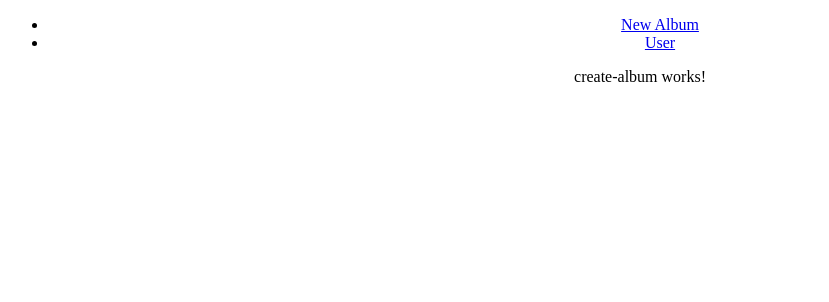
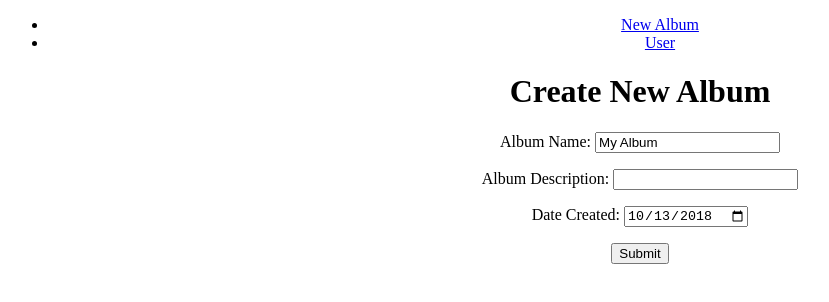
Before and after one commit to prudepixie/album, an Angular app: page /album in a window 1280 px wide. Shown: the top 302 px of the page, without its empty margins (0-829 px from the left). Built offline with nearby package versions, Linux system fonts and the light colour scheme.

Commit message:
create album form

```diff
--- a/src/app/app.module.ts
+++ b/src/app/app.module.ts
@@ -1,5 +1,6 @@
 import { BrowserModule } from '@angular/platform-browser';
 import { NgModule } from '@angular/core';
+import { ReactiveFormsModule } from '@angular/forms';
 
 import { AppComponent } from './app.component';
 import { NavComponent } from './shared/nav/nav.component';
@@ -18,7 +19,8 @@ import { AppRoutingModule } from 'src/app/routes/routes';
   ],
   imports: [
     BrowserModule,
-    AppRoutingModule
+    AppRoutingModule,
+    ReactiveFormsModule
   ],
   providers: [],
   bootstrap: [AppComponent]
--- a/src/app/screens/album/create-album/create-album.component.html
+++ b/src/app/screens/album/create-album/create-album.component.html
@@ -1,3 +1,26 @@
-<p>
-  create-album works!
-</p>
+<h1>Create New Album</h1>
+
+<form [formGroup]='albumForm' (ngSubmit)="onSubmit()" >
+  <p>
+    <label>
+      Album Name:
+      <input type="text" formControlName="name">
+    </label>
+  </p>
+  <p>
+    <label>
+      Album Description:
+      <input
+        type="textarea"
+        rows="10"
+        cols="70" formControlName="description">
+    </label>
+  </p>
+  <p>
+    <label>
+      Date Created:
+      <input type="date" formControlName="date" value="2018-10-13">
+    </label>
+  </p>
+  <button type="submit" [disabled]="!albumForm.valid">Submit</button>
+</form>
--- a/src/app/screens/album/create-album/create-album.component.ts
+++ b/src/app/screens/album/create-album/create-album.component.ts
@@ -1,15 +1,32 @@
 import { Component, OnInit } from '@angular/core';
+import { FormGroup, FormControl, FormBuilder } from '@angular/forms';
 
 @Component({
-  selector: 'app-create-album',
+  selector: 'create-album',
   templateUrl: './create-album.component.html',
   styleUrls: ['./create-album.component.css']
 })
 export class CreateAlbumComponent implements OnInit {
+  public albumForm: FormGroup;
 
-  constructor() { }
+  constructor(
+    private fb: FormBuilder
+  ) { }
 
   ngOnInit() {
+    this.resetForm();
   }
 
+  resetForm() {
+    this.albumForm = this.fb.group({
+      name: ['My Album'],
+      description: [''],
+      date: [new Date().toISOString().substring(0, 10)]
+    });
+  }
+
+  onSubmit() {
+    console.log('Form values', this.albumForm.value)
+    this.resetForm();
+  }
 }
```
Also changed, not shown: src/app/album.ts (added, +8 -0 lines).
